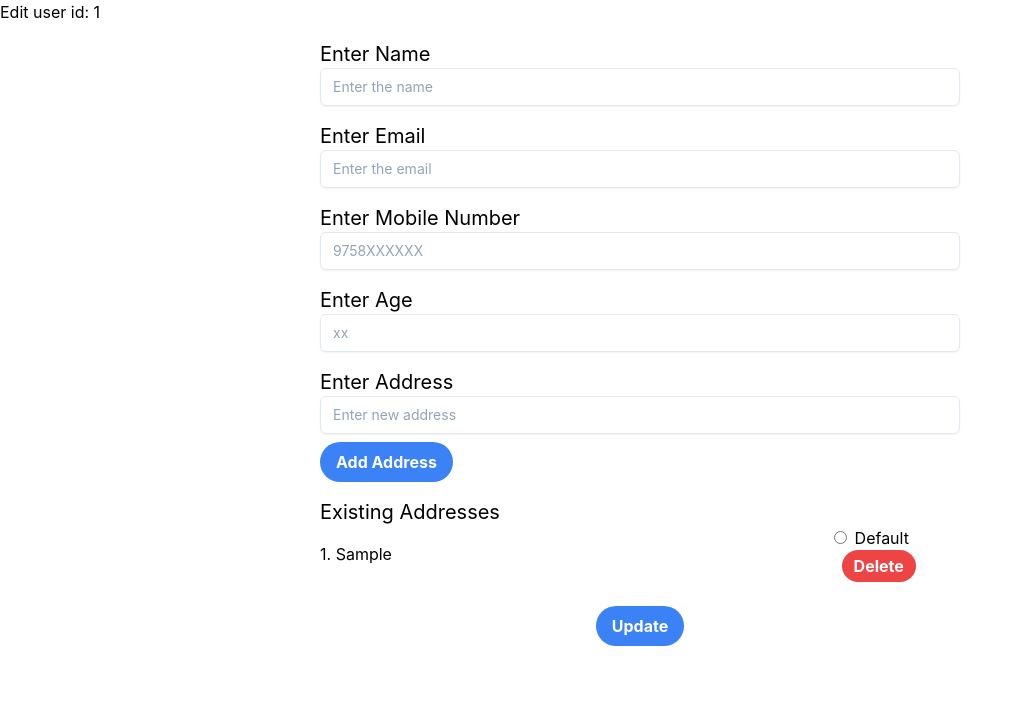
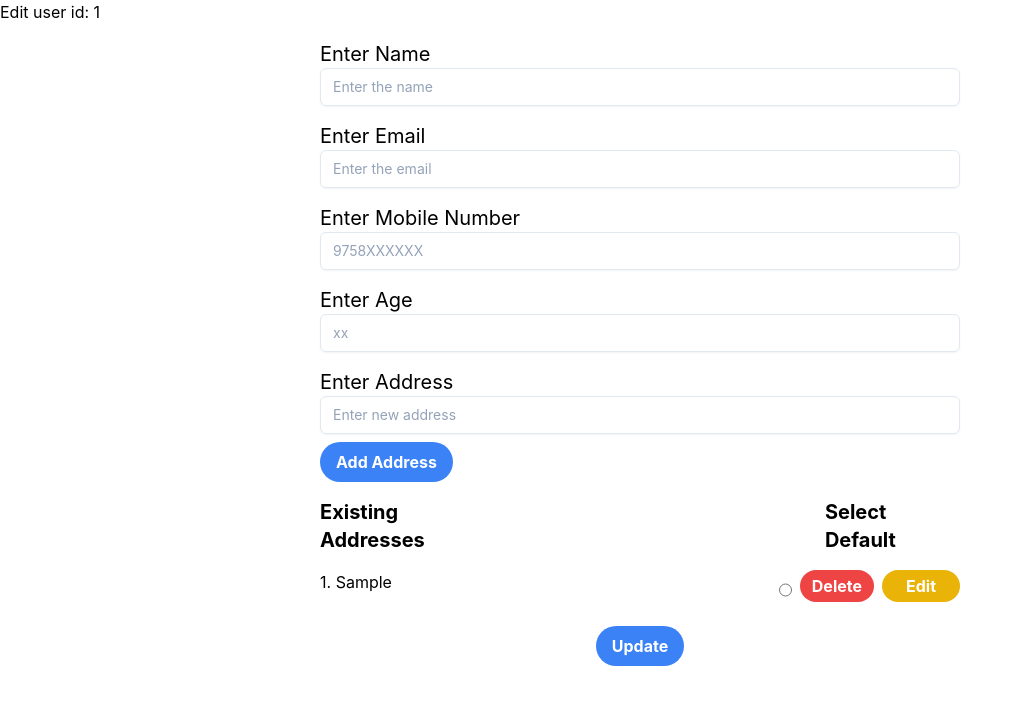
Before and after one commit to Aaveg-Tomar/Address-Book, a React (Create React App) app in the folder frontend/: page /edit/1 in a window 1280 px wide. Both pictures are taken after typing "Sample" into the empty fields and a click on the button "Add Address". Shown: the top 704 px of the page, without its empty margins (0-1022 px from the left). Built offline with nearby package versions, Linux system fonts and the light colour scheme; no server answers.

Commit message:
edit changes

```diff
--- a/frontend/src/components/Edit.js
+++ b/frontend/src/components/Edit.js
@@ -27,6 +27,10 @@ const Edit = () => {
     const [addresses, setAddresses] = useState([]);
     const [newAddress, setNewAddress] = useState("");
     const [defaultAddress, setDefaultAddress] = useState("");
+    const [isModalOpen, setIsModalOpen] = useState(false);
+    const [currentEditIndex, setCurrentEditIndex] = useState(null);
+    const [editAddress, setEditAddress] = useState("");
+
 
     useEffect(() => {
         if (id) {
@@ -80,7 +84,7 @@ const Edit = () => {
 
         if (id) {
             const response = await axios.put(`http://localhost:8000/users/${id}`, data);
-            toast.success("Saved Successfully" , toastOptions);
+            toast.success("Saved Successfully", toastOptions);
             setTimeout(() => {
                 navigate(`/profile/${id}`);
             }, 2000);
@@ -91,6 +95,27 @@ const Edit = () => {
         if (newAddress.trim()) {
             setAddresses([...addresses, newAddress.trim()]);
             setNewAddress("");
+        }
+    };
+
+    const openEditModal = (index) => {
+        setEditAddress(addresses[index]);
+        setCurrentEditIndex(index);
+        setIsModalOpen(true);
+    };
+
+    const closeEditModal = () => {
+        setIsModalOpen(false);
+        setEditAddress("");
+        setCurrentEditIndex(null);
+    };
+
+    const handleSaveEdit = () => {
+        if (editAddress.trim()) {
+            const updatedAddresses = [...addresses];
+            updatedAddresses[currentEditIndex] = editAddress.trim();
+            setAddresses(updatedAddresses);
+            closeEditModal();
         }
     };
 
@@ -190,18 +215,23 @@ const Edit = () => {
                     </div>
 
                     <div className="mb-4">
-                        <label className="text-xl">Existing Addresses</label>
+                        <div className=" flex space-x-80 mb-4">
+                            <label className="text-xl font-bold">Existing Addresses</label>
+                            <label className="text-xl font-bold">Select Default</label>
+                        </div>
+
                         <ul>
                             {addresses.map((address, index) => (
                                 <li key={index} className="flex justify-between items-center">
-                                    <span className="mb-2 w-full">{index + 1}. {address}</span>
-                                    <div>
+                                    <span className="mb-4 w-full">{index + 1}. {address}</span>
+                                    <div className=" flex ">
                                         <input
                                             type="radio"
                                             checked={defaultAddress === address}
                                             onChange={() => setDefaultAddress(address)}
                                         />
-                                        <label className="ml-2">Default</label>
+
+                                        <div className=" flex ">
                                             <button
                                                 type="button"
                                                 onClick={() => handleDeleteAddress(index)}
@@ -209,6 +239,14 @@ const Edit = () => {
                                             >
                                                 Delete
                                             </button>
+                                            <button
+                                                type="button"
+                                                onClick={() => openEditModal(index)}
+                                                className="bg-yellow-500 hover:bg-yellow-700 text-white font-bold mb-2 px-6 rounded-full ml-2"
+                                            >
+                                                Edit
+                                            </button>
+                                        </div>
                                     </div>
 
                                 </li>
@@ -228,7 +266,36 @@ const Edit = () => {
                 </div>
             </form>
 
-            <ToastContainer/>
+
+            {isModalOpen && (
+                <div className="fixed inset-0 bg-black bg-opacity-50 flex justify-center items-center">
+                    <div className="bg-white rounded-lg p-6">
+                        <h2 className="text-xl font-bold mb-4">Edit Address</h2>
+                        <textarea
+                            className="h-20 w-full resize-none rounded border border-gray-300 bg-white py-1 px-3 text-base leading-6 text-gray-700 outline-none transition-colors duration-200 ease-in-out focus:border-indigo-500 focus:ring-2 focus:ring-indigo-200"
+                            type="text"
+                            value={editAddress}
+                            onChange={(e) => setEditAddress(e.target.value)}
+                        />
+                        <div className="flex justify-end space-x-4">
+                            <button
+                                className="bg-blue-500 text-white font-bold py-1 px-4 rounded"
+                                onClick={handleSaveEdit}
+                            >
+                                Save
+                            </button>
+                            <button
+                                className="bg-gray-400 text-white font-bold py-1 px-4 rounded"
+                                onClick={closeEditModal}
+                            >
+                                Cancel
+                            </button>
+                        </div>
+                    </div>
+                </div>
+            )}
+
+            <ToastContainer />
         </div>
     );
 };
```
Lines whose indentation alone changed are shown as unchanged.
